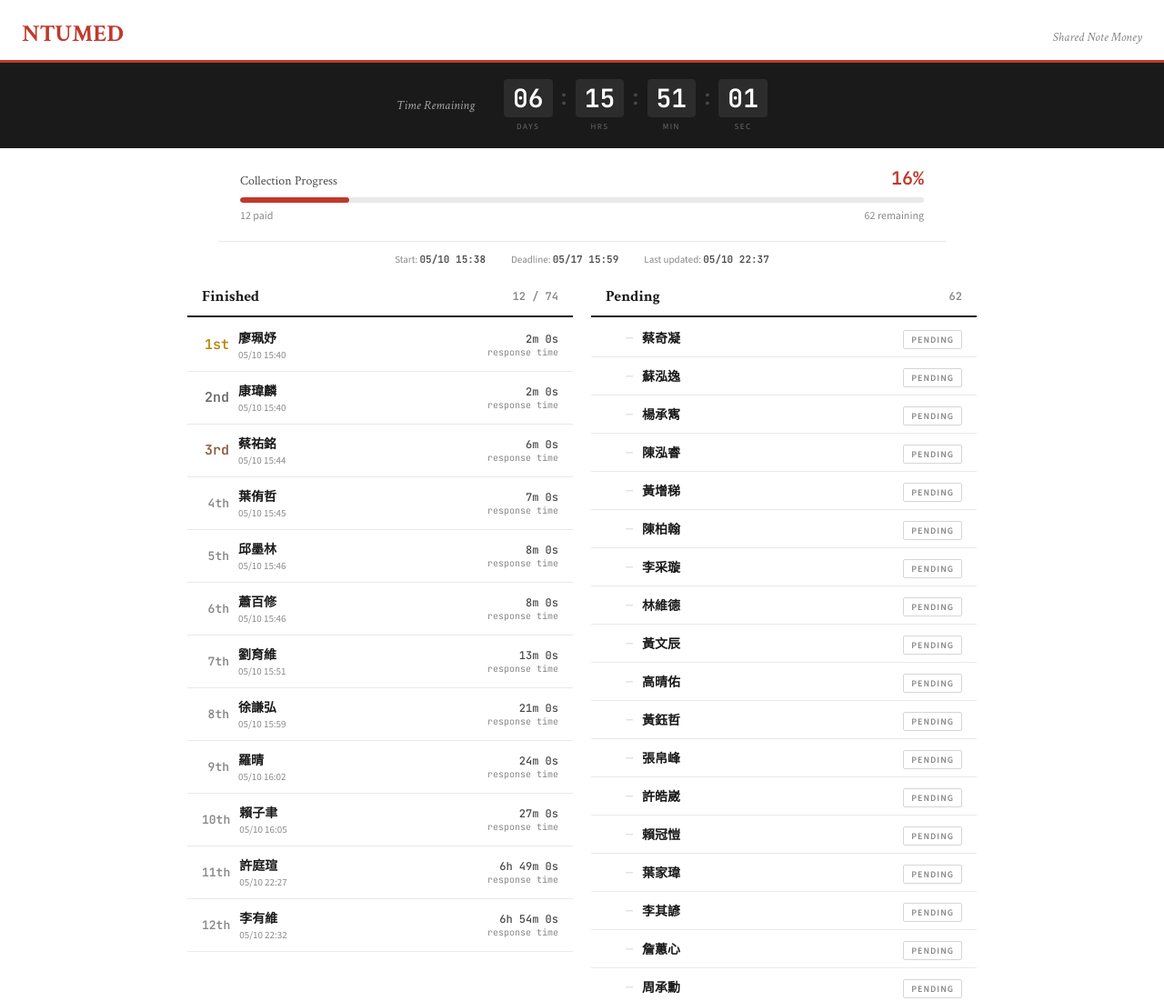
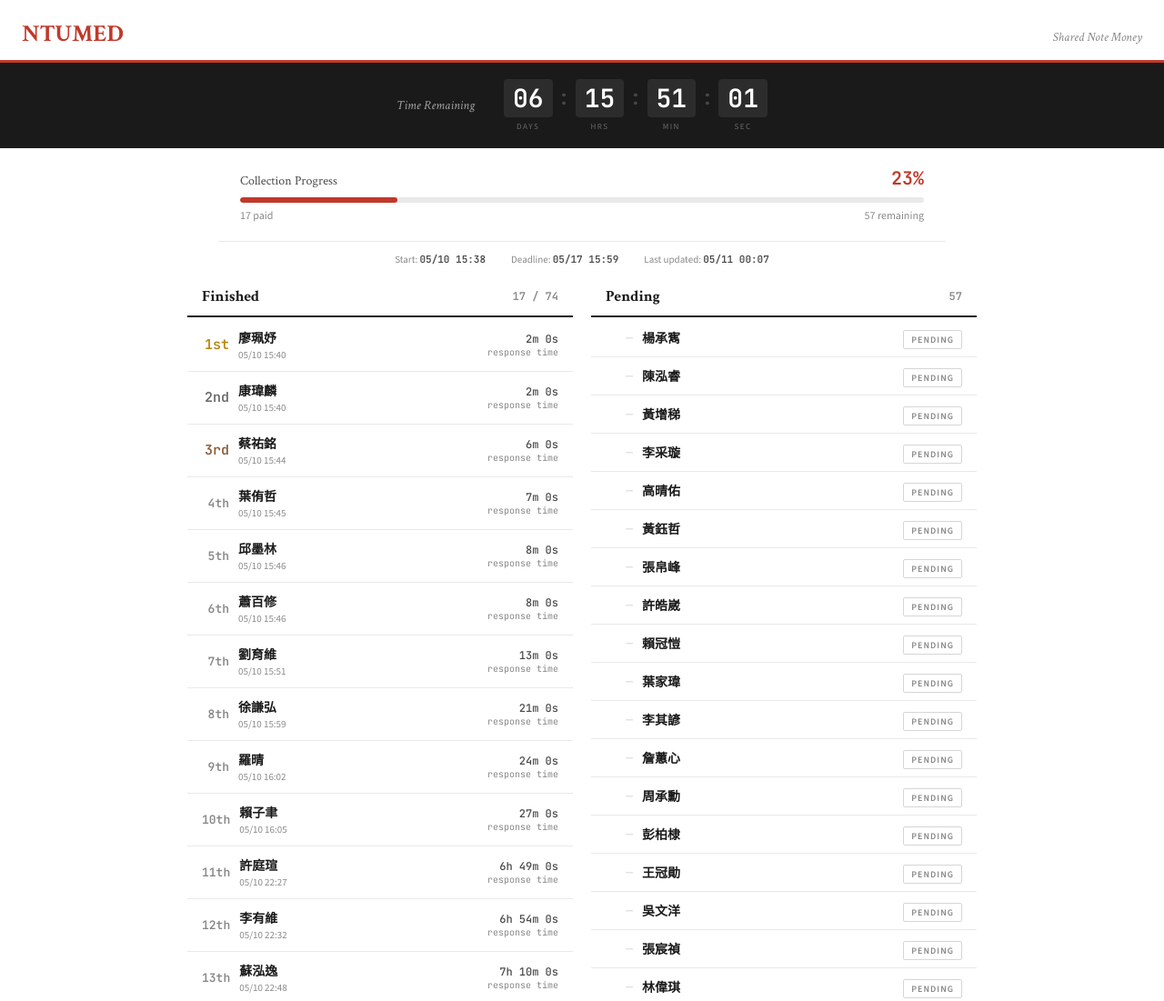
Before and after one commit to hikarimusic/pay_money_thank_you, a plain HTML site: page index.html in a window 1280 px wide. Shown: the top 1101 px of the page at 91% size. Drawn offline with nearby package versions, Linux system fonts and the light colour scheme.

Commit message:
Update index.html

```diff
--- a/index.html
+++ b/index.html
@@ -401,21 +401,21 @@
 
 var START_TIME  = '2026-05-10T23:38:00+08:00';
 var DEADLINE    = '2026-05-17T23:59:00+08:00';
-var LAST_UPDATE = '2026-05-11T06:37:00+08:00';
+var LAST_UPDATE = '2026-05-11T08:07:00+08:00';
 
 // [name, paidTimeISO or null]
 var PEOPLE = [
-  ['蔡奇凝', null],
-  ['蘇泓逸', null],
+  ['蔡奇凝', '2026-05-11T07:12:00+08:00'],
+  ['蘇泓逸', '2026-05-11T06:48:00+08:00'],
   ['楊承寯', null],
   ['陳泓睿', null],
   ['黃增稊', null],
-  ['陳柏翰', null],
+  ['陳柏翰', '2026-05-11T08:02:00+08:00'],
   ['許庭瑄', '2026-05-11T06:27:00+08:00'],
   ['李采璇', null],
-  ['林維德', null],
+  ['林維德', '2026-05-11T07:31:00+08:00'],
   ['賴子聿', '2026-05-11T00:05:00+08:00'],
-  ['黃文辰', null],
+  ['黃文辰', '2026-05-11T08:03:00+08:00'],
   ['蔡祐銘', '2026-05-10T23:44:00+08:00'],
   ['高晴佑', null],
   ['黃鈺哲', null],
```
